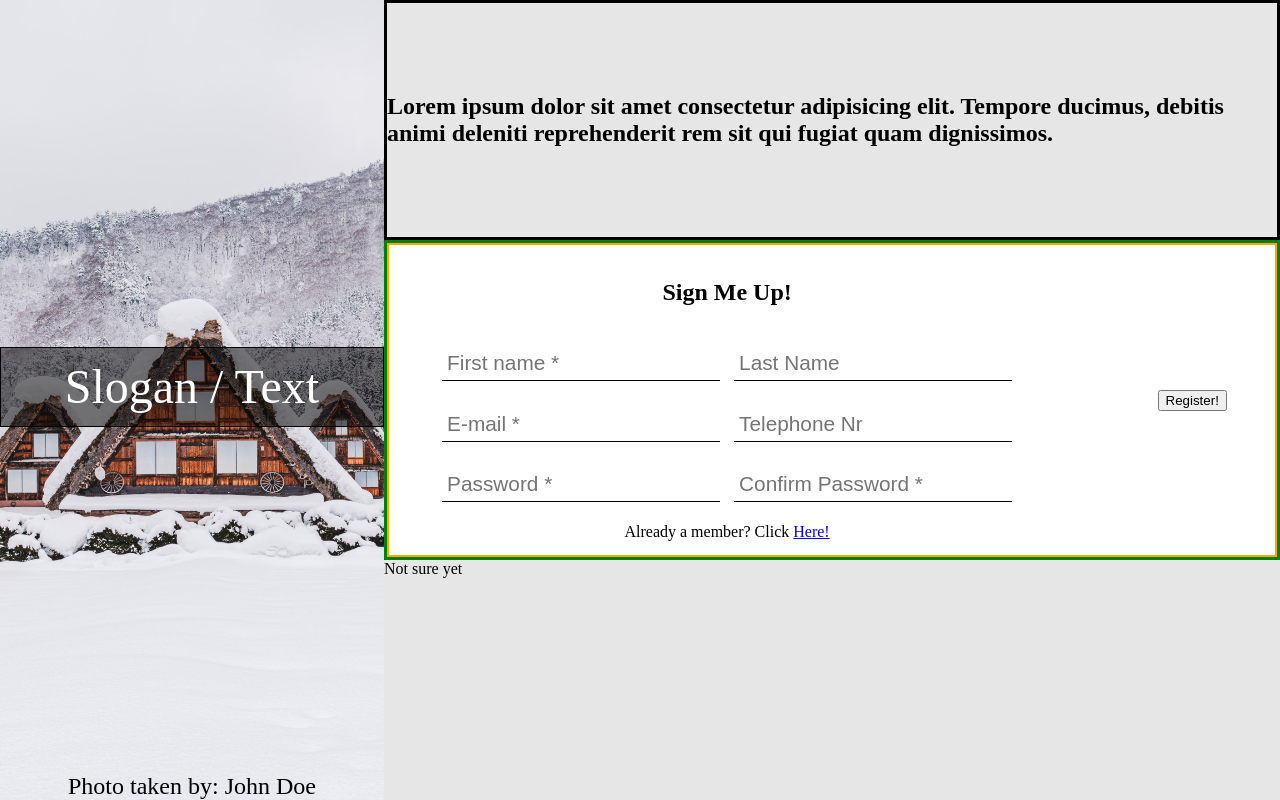
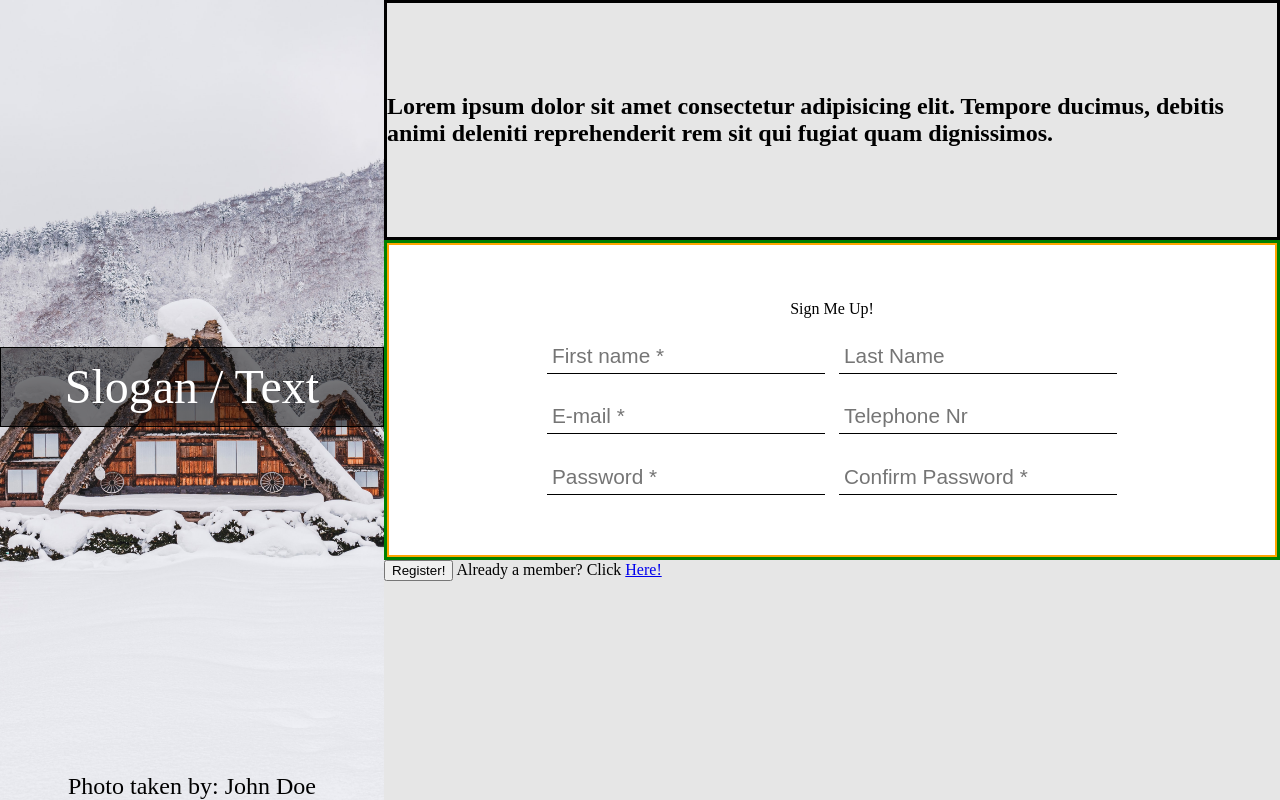
Before and after one commit to AlexSaxena/sign-up-form, a plain HTML site: page index.html in a window 1280 px wide. Drawn offline with Linux system fonts and the light colour scheme.

Commit message:
Refactors code, moves button

```diff
--- a/index.html
+++ b/index.html
@@ -21,8 +21,8 @@
         </h1>
       </section>
       <div class="form-container">
-        <form action="#" method="post" class="sign-up">
-          <h2>Sign Me Up!</h2>
+        <form action="#" method="post" id="sign-up-form" class="sign-up">
+          <span id="form-intro">Sign Me Up!</span>
           <div id="Fname">
             <input
               type="text"
@@ -75,11 +75,16 @@
               required
             />
           </div>
-          <span>Already a member? Click <a href="#">Here!</a></span>
-          <input type="submit" value="Register!" />
         </form>
       </div>
-      <section class="main-outro">Not sure yet</section>
+      <section class="main-outro">
+        <button type="submit" form="sign-up-form" id="btn-sign-up">
+          Register!
+        </button>
+        <span id="span-member"
+          >Already a member? Click <a href="#">Here!</a></span
+        >
+      </section>
     </main>
   </body>
 </html>
```
